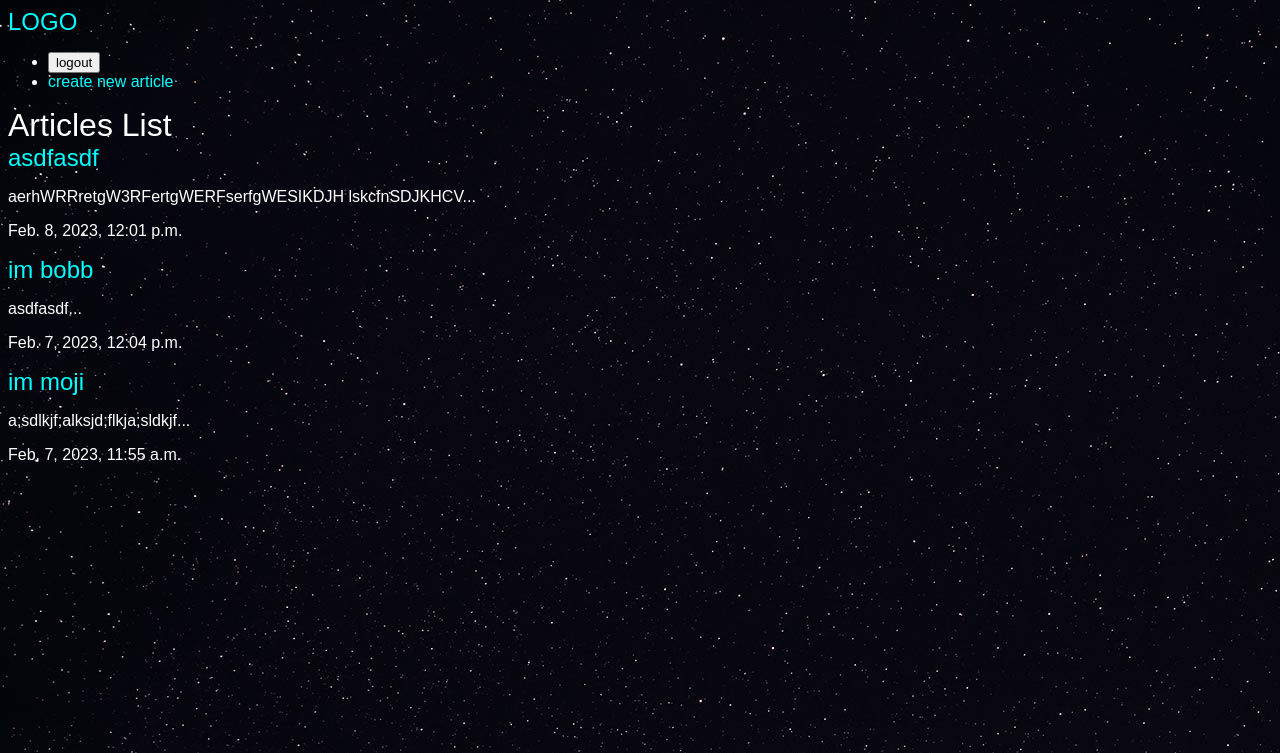
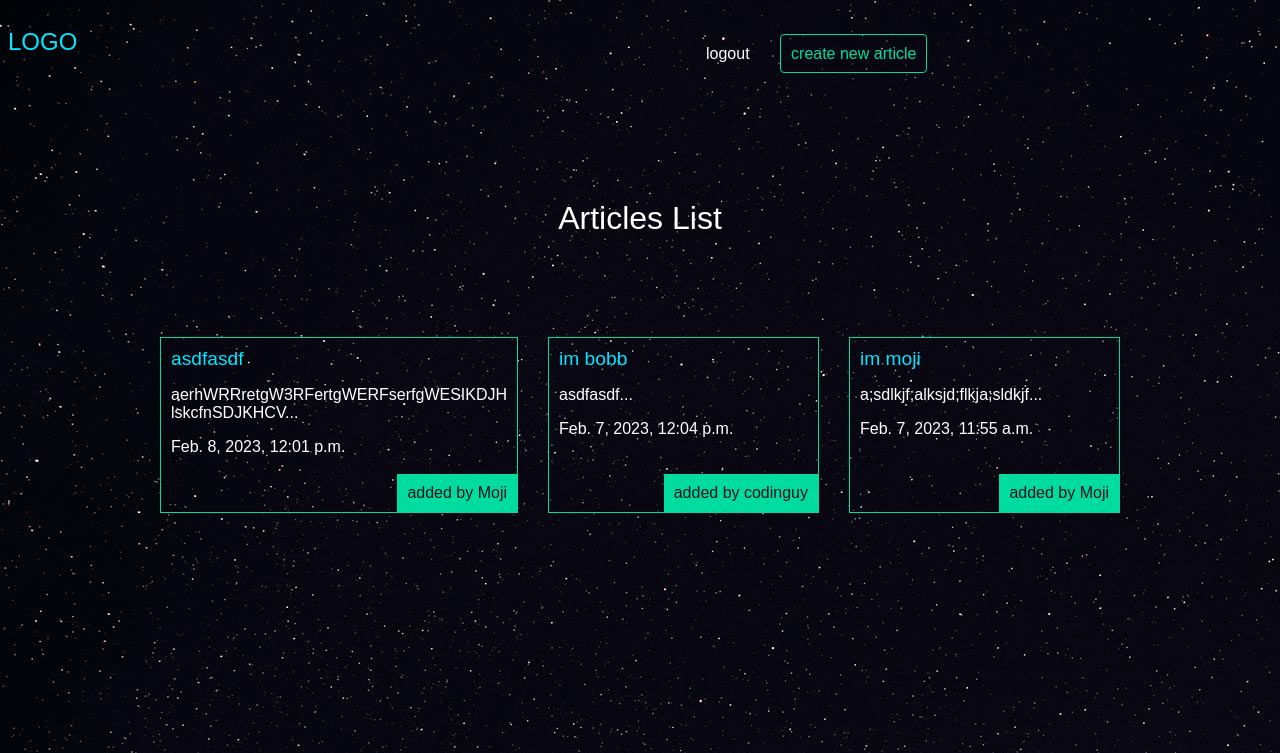
Before and after one commit to deadmojii/mydjangoBlog, a Django app: page /articles/ in a window 1280 px wide. Shown: the top 753 px of the page. Run offline with Django 4.2, Linux system fonts and the light colour scheme; a user stored in the database is signed in; data comes from the database, SQL or seed files in the repository; both versions use the stored data as it was after the commit.

Commit message:
final changes

```diff
--- a/accounts/templates/accounts/login.html
+++ b/accounts/templates/accounts/login.html
@@ -4,7 +4,7 @@ Login
 {% endblock title %}
 {% block content%}
 <h1>Login</h1>
-<form class="" action="{% url 'accounts:login' %}" method="post">
+<form class="site-form" action="{% url 'accounts:login' %}" method="post">
   {{form}}
   {% csrf_token %}
   {% if request.GET.next %}
--- a/articles/templates/articles/articleslist.html
+++ b/articles/templates/articles/articleslist.html
@@ -4,12 +4,17 @@ articles
 {% endblock title %}
 
 {% block content %}
-<div class="container">
+
     <h1>Articles List</h1>
-    {% for article in articles %}
-    <h2><a href="{% url 'articles:detail' slug=article.slug %}">{{article.title}}</a></h2>
-    <P>{{article.snippet}}</P>
-    <p>{{article.date}}</p>
+    <div class="articles">
+        {% for article in articles %}
+        <div class="article">
+            <h2><a href="{% url 'articles:detail' slug=article.slug %}">{{article.title}}</a></h2>
+            <P>{{article.snippet}}</P>
+            <p>{{article.date}}</p>
+            <p class="author">added by {{article.author.username}}</p>
+        </div>
     {% endfor %}
-</div>
+    </div>
+
 {% endblock content %}
--- a/articles/templates/articles/create_article.html
+++ b/articles/templates/articles/create_article.html
@@ -1,6 +1,11 @@
 {% extends 'base.html' %}
+
+{% load static %}
+
 {% block title %}
+Articles
 {% endblock title %}
+
 {% block content %}
     <div class="create-article">
         <h1>
@@ -12,4 +17,5 @@
             <input type="submit" name="" value="create">
         </form>
     </div>
+<script src="{% static 'slugify.js' %}"></script>
 {% endblock content %}
--- a/assets/styles1.css
+++ b/assets/styles1.css
@@ -8,11 +8,113 @@ body{
 body * {
     font-family:arial;
 }
+
 h1,h2,h3,h4,h5{
     font-weight:normal;
     margin:0;
 }
+
 a,a:hover,a:visited{
-    color:aqua;
+    color:#00e7ff;
     text-decoration:none;
 }
+.wrapper{
+    max-width:960px;
+    margin:0 auto;
+}
+div.wrapper h1{
+    text-align:center;
+    margin:100px auto;
+    font-size:2.4en;
+}
+header{
+    display:grid;
+    grid-template-columns:1fr 1fr;
+    padding:20px 0;
+}
+nav li{
+    display:inline-block;
+    margin-left:20px;
+}
+nav button{
+    background:none;
+    color: #fff;
+    cursor:pointer;
+    border:0;
+    font-size:1em;
+}
+.articles{
+    display:grid;
+    grid-template-columns:1fr 1fr 1fr;
+    grid-gap:30px;
+}
+.article{
+    padding:10px;
+    border:1px solid #00dba0;
+    position:relative;
+    padding-bottom:40px;
+}
+.article h2{
+    font-size:1.2em;
+}
+.article .author{
+    padding:10px;
+    background-color:#00dba0;
+    position:absolute;
+    right:0;
+    bottom:0;
+    margin:0;
+    color:#0f121f
+}
+.article-detail .article{
+    padding:0
+}
+.article-detail .article img{
+    max-width:100%;
+}
+
+.article-detail .article h2{
+    text-align:center;
+    font-size:2em;
+}
+.article-detail .article p{
+    text-align:center;
+}
+.site-form{
+    margin-top:60px;
+    border:1px solid #00dba0;
+    padding:20px;
+}
+.site-form input,.site-form textarea{
+    display:block;
+    margin:20px;
+    padding:10px;
+}
+a.highlight{
+    border:1px solid #00dba0;
+    padding:10px;
+    border-radius:4px;
+    color:#00dba0;
+}
+.helptext,helptext ul{
+    margin:0 auto 20px;
+    color:#bbb;
+    font-size:0.9em;
+    display:block;
+}
+.errorlist li{
+    padding:10px;
+    list-style-type:none;
+    border:1px solid #ff5722;
+    color:#ff5722;
+    margin:10px 0;
+}
+.errorlist{padding:0;}
+.site-form input[type="submit"]{
+    border:0;
+    color:#fff;
+    font-size:1.2em;
+    background:#00dba0;
+    border-radius:4px;
+    margin:10px;
+}
--- a/djangoBlog/urls.py
+++ b/djangoBlog/urls.py
@@ -4,13 +4,14 @@ from . import views
 from django.contrib.staticfiles.urls import staticfiles_urlpatterns
 from django.conf import settings
 from django.conf.urls.static import static
+from articles.views import articles_list
 
 urlpatterns = [
     path('admin/', admin.site.urls),
     path('about/' ,views.about),
-    path('',views.home),
     path('articles/', include('articles.urls')),
     path('accounts/', include('accounts.urls')),
+    path('',articles_list),
 ]
 
 urlpatterns += staticfiles_urlpatterns()
--- a/templates/base.html
+++ b/templates/base.html
@@ -11,7 +11,8 @@
     <link rel="stylesheet" href="{% static 'styles1.css' %}">
 </head>
 <body>
-    <h2><a href="{% url 'articles:list' %}">LOGO</a></h2>
+    <header>
+        <h2><a href="{% url 'articles:list' %}">LOGO</a></h2>
     <nav>
         <ul>
             {% if user.is_authenticated %}
@@ -22,7 +23,7 @@
                 </form>
             </li>
             <li>
-                <a href="{% url 'articles:create' %}">create new article</a>
+                <a class="highlight" href="{% url 'articles:create' %}">create new article</a>
             </li>
             {% else %}
             <li>
@@ -35,6 +36,7 @@
             {% endif %}
         </ul>
     </nav>
+    </header>
     <div class="wrapper">
 
     {% block content%}
```
Also changed, not shown: assets/slugify.js (added, +12 -0 lines), db.sqlite3, media/a2ea9326e56175463ebc63d212e13007.jpg (added).
